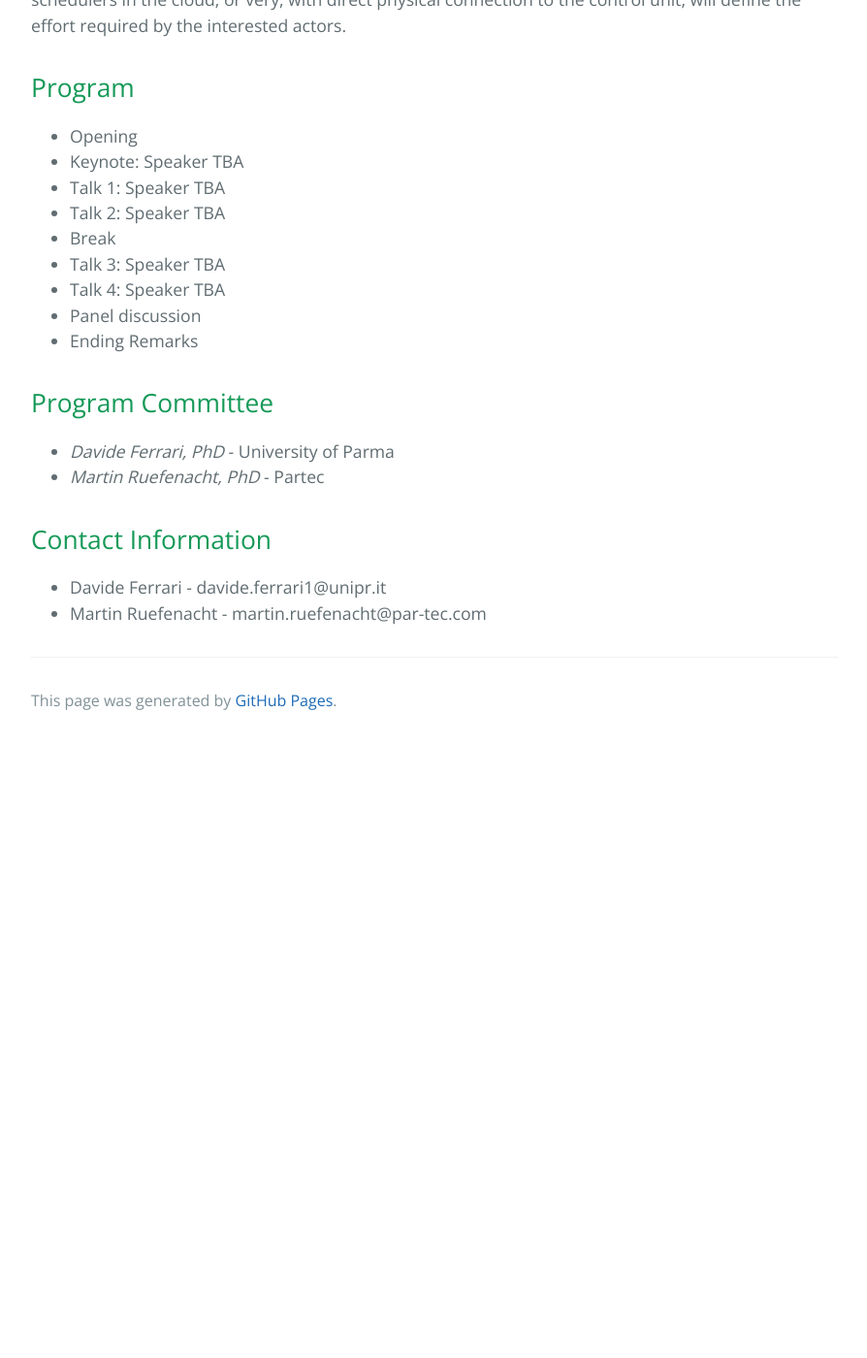
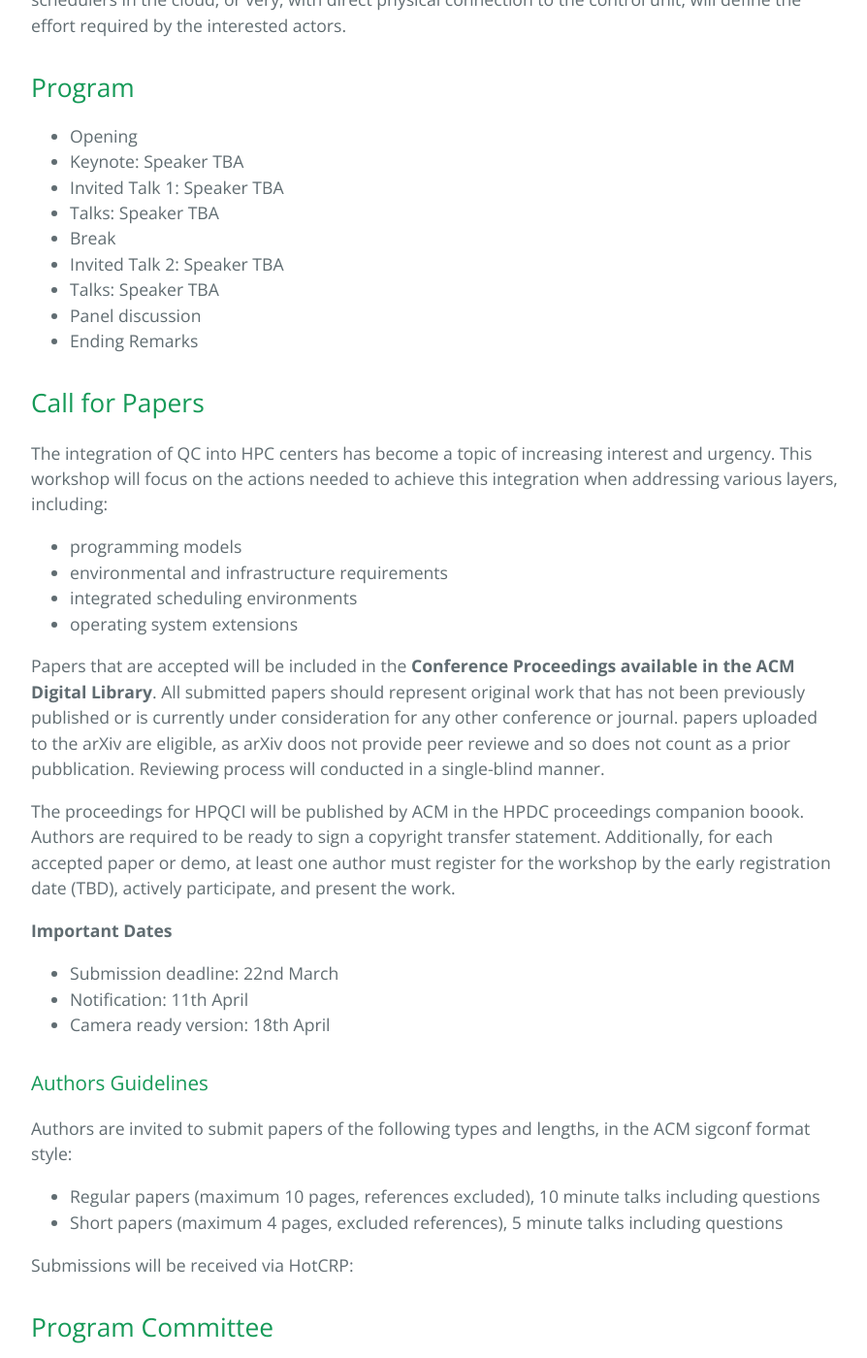
Before and after one commit to HPQCI/HPQCI.github.io, a Jekyll site: the page built from index.md, in a window 1280 px wide and 1400 px high, scrolled down 846 px. Shown: the whole window at 97% size, without its empty margins (192-1086 px from the left). Built offline with Jekyll 4.4.1, drawn with Linux system fonts in a browser that asks for light colours; before the commit the page ends 1612 px from its top, so only the background shows below that.

Commit message:
CFP draft

```diff
--- a/index.md
+++ b/index.md
@@ -13,13 +13,42 @@ However, for QC to realize its potential, it must be seamlessly integrated into
 
 *   Opening
 *   Keynote: Speaker TBA
-*   Talk 1: Speaker TBA
-*   Talk 2: Speaker TBA
+*   Invited Talk 1: Speaker TBA
+*   Talks: Speaker TBA
 *   Break
-*   Talk 3: Speaker TBA
-*   Talk 4: Speaker TBA
+*   Invited Talk 2: Speaker TBA
+*   Talks: Speaker TBA
 *   Panel discussion
 *   Ending Remarks
+
+
+## Call for Papers
+
+The integration of QC into HPC centers has become a topic of increasing interest and urgency. This workshop will focus on the actions needed to achieve this integration when addressing various layers, including:
+
+*	programming models
+*	environmental and infrastructure requirements
+*	integrated scheduling environments
+*	operating system extensions
+
+Papers that are accepted will be included in the **Conference Proceedings available in the ACM Digital Library**. All submitted papers should represent original work that has not been previously published or is currently under consideration for any other conference or journal. papers uploaded to the arXiv are eligible, as arXiv doos not provide peer reviewe and so does not count as a prior pubblication. Reviewing process will conducted in a single-blind manner.
+
+The proceedings for HPQCI will be published by ACM in the HPDC proceedings companion boook. Authors are required to be ready to sign a copyright transfer statement. Additionally, for each accepted paper or demo, at least one author must register for the workshop by the early registration date (TBD), actively participate, and present the work.
+
+**Important Dates**
+*	Submission deadline: 22nd March
+*	Notification: 11th April
+*	Camera ready version: 18th April
+
+### Authors Guidelines
+
+Authors are invited to submit papers of the following types and lengths, in the ACM sigconf format style:
+
+*	Regular papers (maximum 10 pages, references excluded), 10 minute talks including questions
+*	Short papers (maximum 4 pages, excluded references), 5 minute talks including questions
+
+Submissions will be received via HotCRP:
+
 
 
 ## Program Committee
```
Also changed, not shown: another-page.md (+10 -4 lines).
